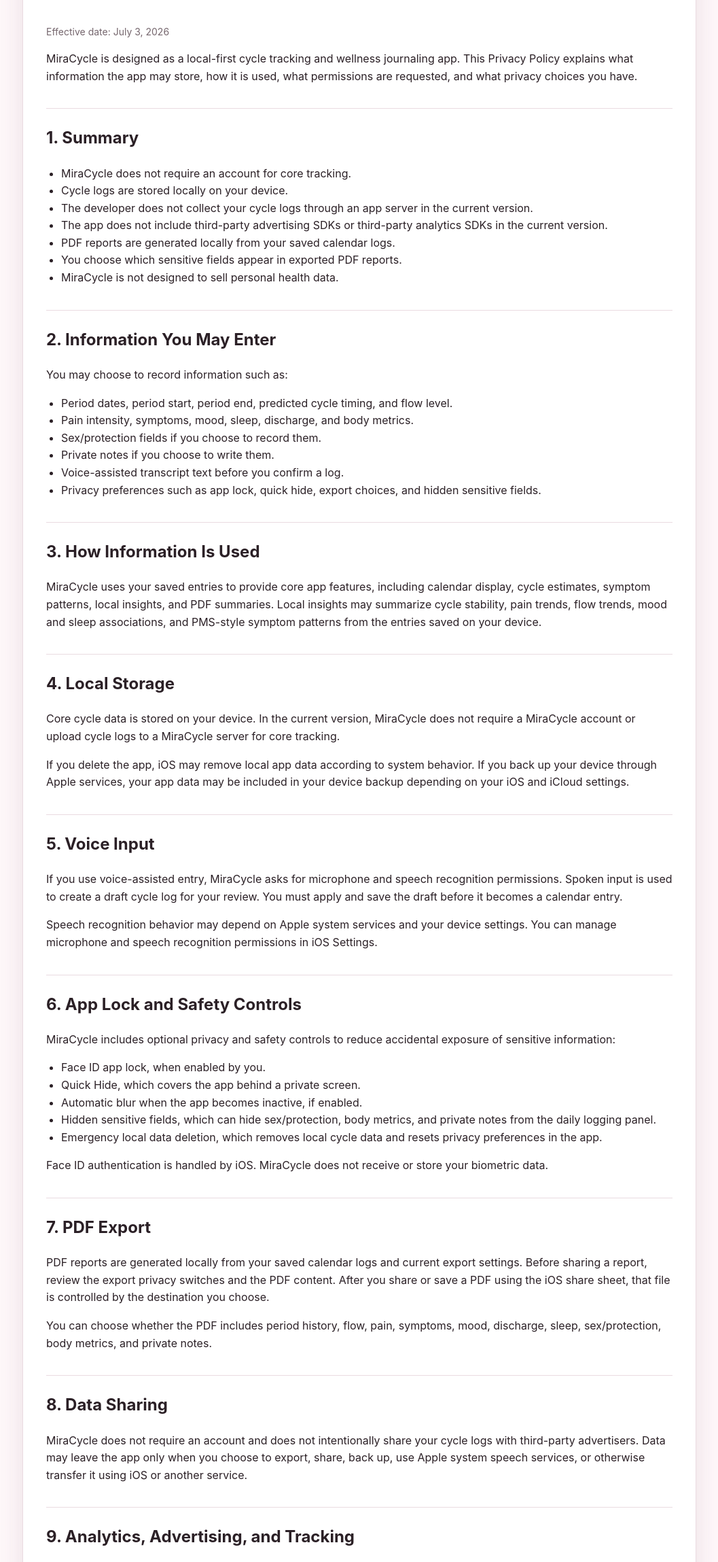
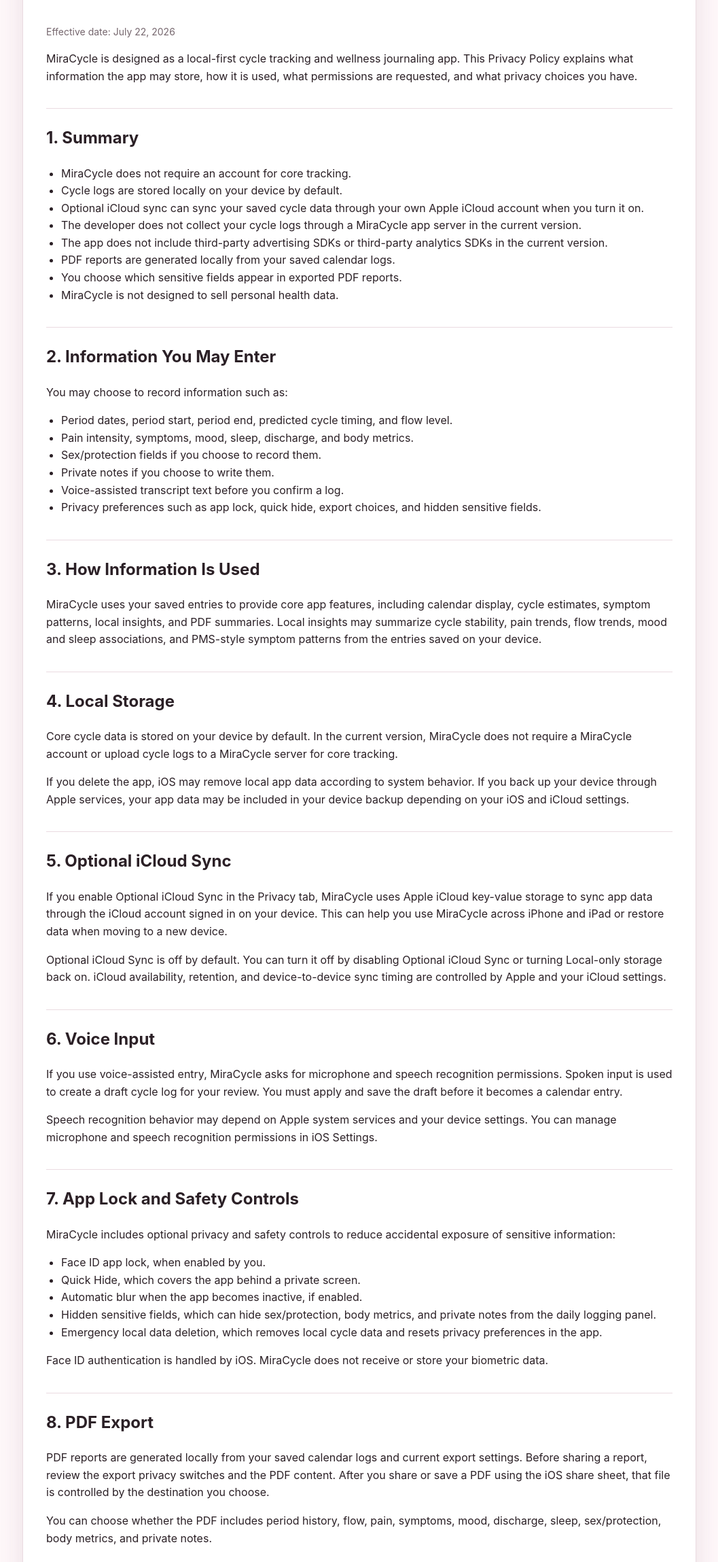
Before and after one commit to kevincy/cycleappsupport, a plain HTML site: page privacy.html in a window 1280 px wide. Shown: the part 217-2515 px from the top of the page at 68% size, without its empty margins (111-1168 px from the left). Drawn offline with Linux system fonts and the light colour scheme.

Commit message:
Document optional iCloud sync

```diff
--- a/privacy.html
+++ b/privacy.html
@@ -4,7 +4,7 @@
     <meta charset="utf-8">
     <meta name="viewport" content="width=device-width, initial-scale=1">
     <title>MiraCycle Privacy Policy</title>
-    <meta name="description" content="Privacy policy for MiraCycle, a local-first cycle tracking app with private logs, voice entry, Face ID lock, and PDF export controls.">
+    <meta name="description" content="Privacy policy for MiraCycle, a local-first cycle tracking app with optional iCloud sync, private logs, voice entry, Face ID lock, and PDF export controls.">
     <link rel="stylesheet" href="styles.css">
   </head>
   <body>
@@ -23,15 +23,16 @@
     <main class="content">
       <article class="doc">
         <h1>Privacy Policy</h1>
-        <p class="meta">Effective date: July 3, 2026</p>
+        <p class="meta">Effective date: July 22, 2026</p>
 
         <p>MiraCycle is designed as a local-first cycle tracking and wellness journaling app. This Privacy Policy explains what information the app may store, how it is used, what permissions are requested, and what privacy choices you have.</p>
 
         <h2>1. Summary</h2>
         <ul>
           <li>MiraCycle does not require an account for core tracking.</li>
-          <li>Cycle logs are stored locally on your device.</li>
-          <li>The developer does not collect your cycle logs through an app server in the current version.</li>
+          <li>Cycle logs are stored locally on your device by default.</li>
+          <li>Optional iCloud sync can sync your saved cycle data through your own Apple iCloud account when you turn it on.</li>
+          <li>The developer does not collect your cycle logs through a MiraCycle app server in the current version.</li>
           <li>The app does not include third-party advertising SDKs or third-party analytics SDKs in the current version.</li>
           <li>PDF reports are generated locally from your saved calendar logs.</li>
           <li>You choose which sensitive fields appear in exported PDF reports.</li>
@@ -53,14 +54,18 @@
         <p>MiraCycle uses your saved entries to provide core app features, including calendar display, cycle estimates, symptom patterns, local insights, and PDF summaries. Local insights may summarize cycle stability, pain trends, flow trends, mood and sleep associations, and PMS-style symptom patterns from the entries saved on your device.</p>
 
         <h2>4. Local Storage</h2>
-        <p>Core cycle data is stored on your device. In the current version, MiraCycle does not require a MiraCycle account or upload cycle logs to a MiraCycle server for core tracking.</p>
+        <p>Core cycle data is stored on your device by default. In the current version, MiraCycle does not require a MiraCycle account or upload cycle logs to a MiraCycle server for core tracking.</p>
         <p>If you delete the app, iOS may remove local app data according to system behavior. If you back up your device through Apple services, your app data may be included in your device backup depending on your iOS and iCloud settings.</p>
 
-        <h2>5. Voice Input</h2>
+        <h2>5. Optional iCloud Sync</h2>
+        <p>If you enable Optional iCloud Sync in the Privacy tab, MiraCycle uses Apple iCloud key-value storage to sync app data through the iCloud account signed in on your device. This can help you use MiraCycle across iPhone and iPad or restore data when moving to a new device.</p>
+        <p>Optional iCloud Sync is off by default. You can turn it off by disabling Optional iCloud Sync or turning Local-only storage back on. iCloud availability, retention, and device-to-device sync timing are controlled by Apple and your iCloud settings.</p>
+
+        <h2>6. Voice Input</h2>
         <p>If you use voice-assisted entry, MiraCycle asks for microphone and speech recognition permissions. Spoken input is used to create a draft cycle log for your review. You must apply and save the draft before it becomes a calendar entry.</p>
         <p>Speech recognition behavior may depend on Apple system services and your device settings. You can manage microphone and speech recognition permissions in iOS Settings.</p>
 
-        <h2>6. App Lock and Safety Controls</h2>
+        <h2>7. App Lock and Safety Controls</h2>
         <p>MiraCycle includes optional privacy and safety controls to reduce accidental exposure of sensitive information:</p>
         <ul>
           <li>Face ID app lock, when enabled by you.</li>
@@ -71,22 +76,23 @@
         </ul>
         <p>Face ID authentication is handled by iOS. MiraCycle does not receive or store your biometric data.</p>
 
-        <h2>7. PDF Export</h2>
+        <h2>8. PDF Export</h2>
         <p>PDF reports are generated locally from your saved calendar logs and current export settings. Before sharing a report, review the export privacy switches and the PDF content. After you share or save a PDF using the iOS share sheet, that file is controlled by the destination you choose.</p>
         <p>You can choose whether the PDF includes period history, flow, pain, symptoms, mood, discharge, sleep, sex/protection, body metrics, and private notes.</p>
 
-        <h2>8. Data Sharing</h2>
-        <p>MiraCycle does not require an account and does not intentionally share your cycle logs with third-party advertisers. Data may leave the app only when you choose to export, share, back up, use Apple system speech services, or otherwise transfer it using iOS or another service.</p>
+        <h2>9. Data Sharing</h2>
+        <p>MiraCycle does not require an account and does not intentionally share your cycle logs with third-party advertisers. Data may leave the app only when you choose to export, share, back up, enable iCloud sync, use Apple system speech services, or otherwise transfer it using iOS or another service.</p>
 
-        <h2>9. Analytics, Advertising, and Tracking</h2>
+        <h2>10. Analytics, Advertising, and Tracking</h2>
         <p>The current MiraCycle app is designed without third-party advertising SDKs, third-party analytics SDKs, or cross-app tracking. If this changes in a future version, this policy and the App Store privacy details should be updated before release.</p>
 
-        <h2>10. Children</h2>
+        <h2>11. Children</h2>
         <p>MiraCycle is not directed to children under 13. If you believe a child has provided personal information through the app, please contact support.</p>
 
-        <h2>11. Your Choices</h2>
+        <h2>12. Your Choices</h2>
         <ul>
           <li>You can choose what to record.</li>
+          <li>You can keep storage local-only or enable Optional iCloud Sync.</li>
           <li>You can exclude sensitive fields from PDF export.</li>
           <li>You can hide sensitive logging fields inside the app.</li>
           <li>You can enable or disable Face ID app lock, Quick Hide, and inactive-app blur.</li>
@@ -94,10 +100,10 @@
           <li>You can delete local data using the app’s emergency clear option when available, or by deleting the app from your device.</li>
         </ul>
 
-        <h2>12. Changes to This Policy</h2>
+        <h2>13. Changes to This Policy</h2>
         <p>This Privacy Policy may be updated as MiraCycle changes. The effective date at the top of this page shows when the policy was last updated.</p>
 
-        <h2>13. Contact</h2>
+        <h2>14. Contact</h2>
         <p>For support or privacy questions, open an issue at <a href="https://github.com/kevincy/cycleappsupport/issues">github.com/kevincy/cycleappsupport/issues</a>.</p>
 
         <p class="note">This policy is provided for product transparency and App Store review preparation. It is not legal advice. Consider having a qualified attorney review it before public launch.</p>
```
Also changed, not shown: user-guide.html (+2 -2 lines).
